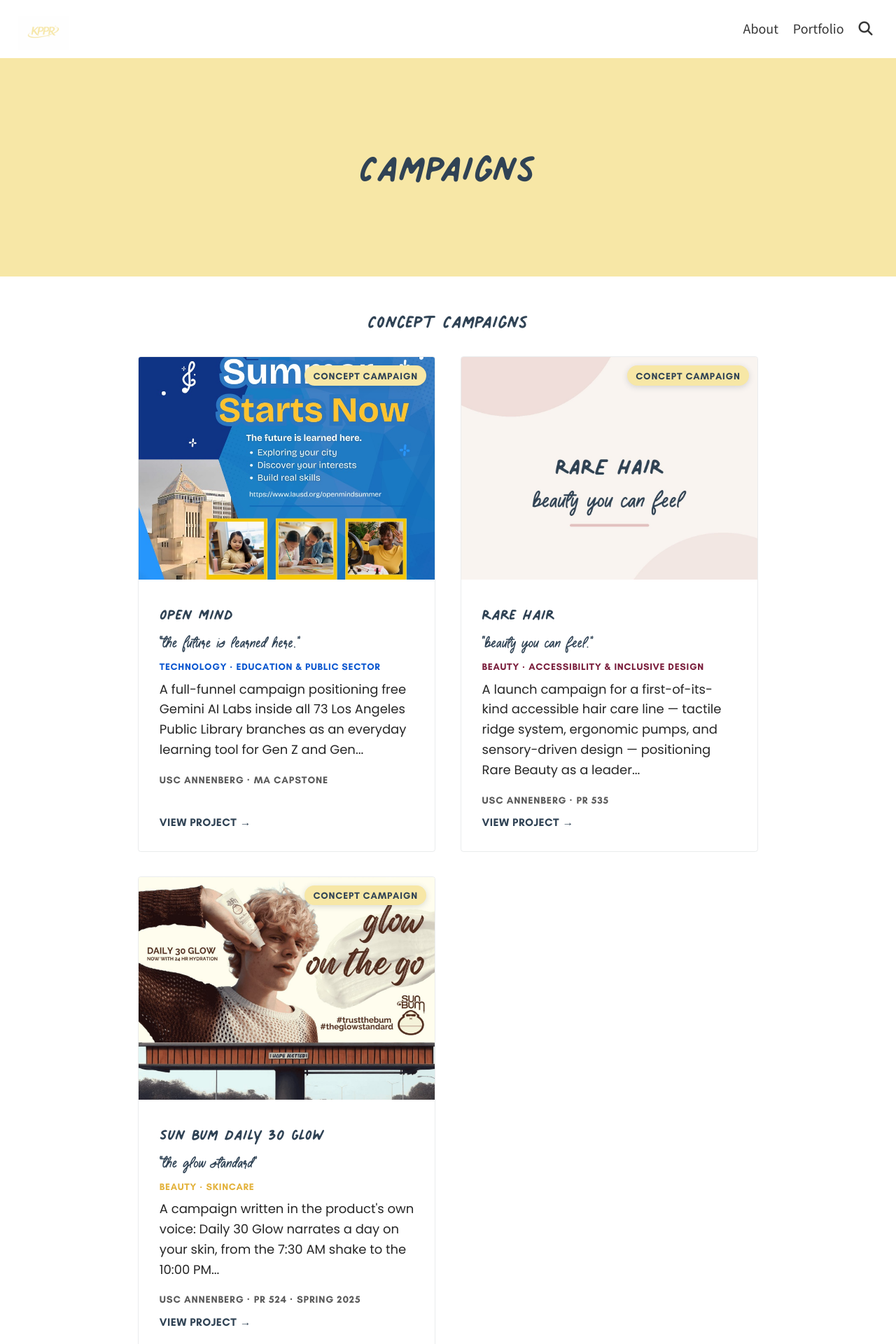
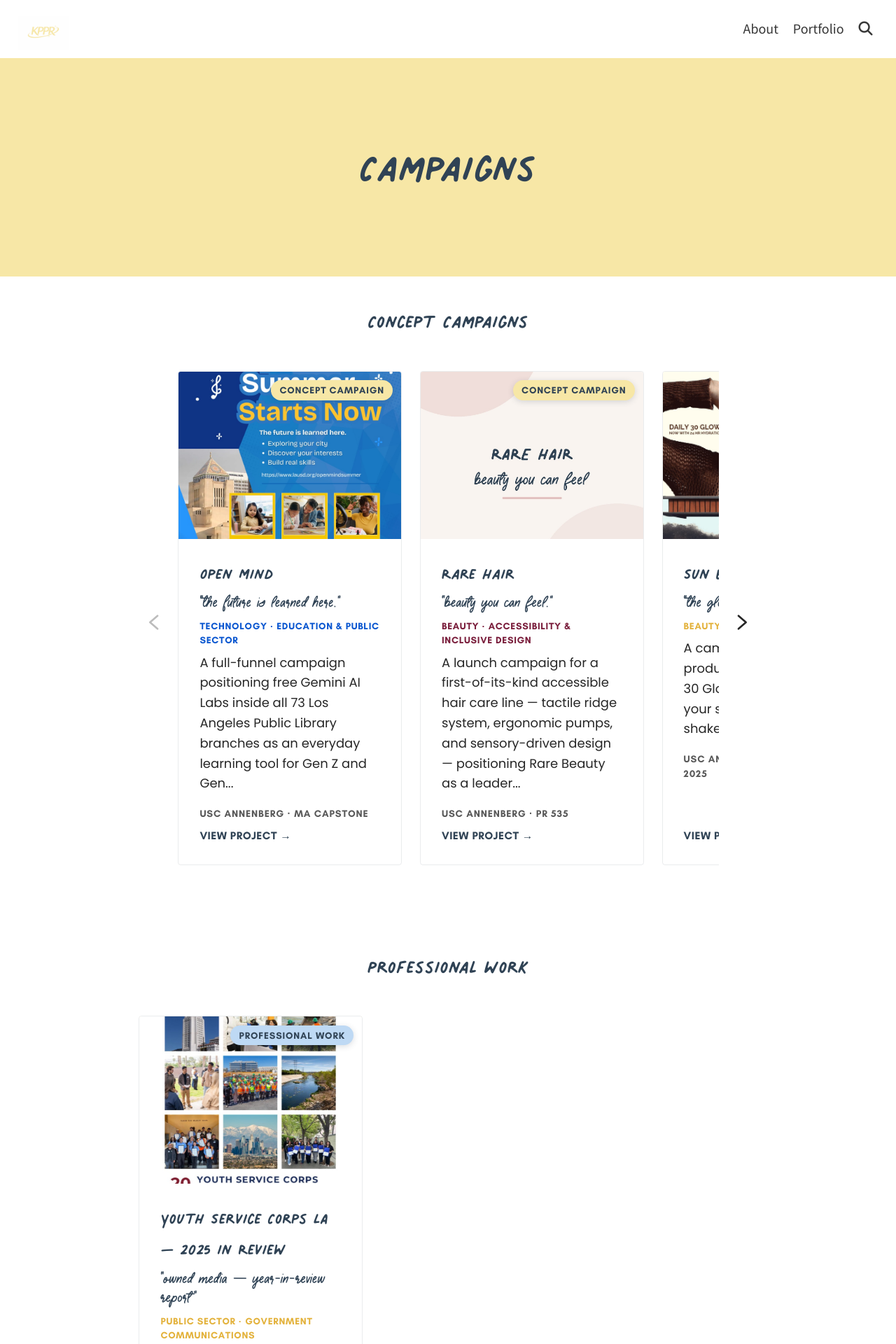
Before and after one commit to kipalacios/kipalacios.github.io, a Jekyll site: the page built from pages/campaigns.md, in a window 1280 px wide. Shown: the top 1920 px of the page at 70% size. Built offline with Jekyll 4.4.1, drawn with Linux system fonts in a browser that asks for light colours; a script that is not in the unit is left out.

Commit message:
Add a horizontal scroll row to the Campaigns groups
Modeled on Edelman's "Our Work" section: each group (Concept Campaigns,
Professional Work) is now a natively-scrollable row instead of a static
grid, with cards sized so the next one peeks at the edge to invite a
scroll. Arrows are a click accelerator on top of native scroll/swipe —
new scroll-carousel.js hides them automatically when a group is short
enough that there's nothing to scroll to (e.g. Professional Work's
single card today).

Co-Authored-By: Claude Sonnet 5 <noreply@anthropic.com>

```diff
--- a/_layouts/portfolio-index.liquid
+++ b/_layouts/portfolio-index.liquid
@@ -24,14 +24,31 @@ never make it silently disappear from this page.
 <section class="portfolio-group">
     <h2 class="portfolio-group__title">{{ g.title }}</h2>
     {% if g.blurb %}<p class="portfolio-group__blurb">{{ g.blurb }}</p>{% endif %}
-    <div class="portfolio-index">
-        {% for u in g.items %}
-        {% assign item = site.portfolio | where: "url", u | first %}
-        {% if item %}{% include portfolio/card.liquid item=item %}{% endif %}
-        {% endfor %}
+    {% comment %}
+    A horizontally-scrollable row rather than a static grid — cards snap into
+    place with the next one peeking at the edge, so scrolling (trackpad,
+    touch, or the arrows) reveals more without paging through discrete
+    slides. Arrows hide themselves via scroll-carousel.js when a group is
+    short enough that there's nothing to scroll to.
+    {% endcomment %}
+    <div class="campaign-scroll" data-scroll-carousel>
+        <button type="button" class="campaign-scroll__arrow campaign-scroll__arrow--prev" data-scroll-prev aria-label="Scroll {{ g.title }} left" hidden>
+            <svg viewBox="0 0 24 24" aria-hidden="true"><path d="M15 5 7 12l8 7" fill="none" stroke="currentColor" stroke-width="2" stroke-linecap="round" stroke-linejoin="round"/></svg>
+        </button>
+        <div class="campaign-scroll__track" data-scroll-track role="region" aria-label="{{ g.title }} campaigns" tabindex="0">
+            {% for u in g.items %}
+            {% assign item = site.portfolio | where: "url", u | first %}
+            {% if item %}{% include portfolio/card.liquid item=item %}{% endif %}
+            {% endfor %}
+        </div>
+        <button type="button" class="campaign-scroll__arrow campaign-scroll__arrow--next" data-scroll-next aria-label="Scroll {{ g.title }} right" hidden>
+            <svg viewBox="0 0 24 24" aria-hidden="true"><path d="m9 5 8 7-8 7" fill="none" stroke="currentColor" stroke-width="2" stroke-linecap="round" stroke-linejoin="round"/></svg>
+        </button>
     </div>
 </section>
 {% endfor %}
+
+<script defer src="{{ '/assets/js/scroll-carousel.js' | relative_url }}?v={{ site.time | date: '%s' }}"></script>
 
 {% comment %} Whatever no group claimed — including everything, when a page sets no groups at all. {% endcomment %}
 {% capture rest %}
--- a/_sass/_custom.scss
+++ b/_sass/_custom.scss
@@ -2300,6 +2300,65 @@ a.button.creator-bio__collab-cta {
   }
 }
 
+/* Horizontal, natively-scrollable row for the Campaigns groups — modeled on
+   Edelman's "Our Work" section: cards are sized narrower than the row so
+   the next one peeks at the edge, inviting a scroll rather than a click.
+   Arrows (hidden by default, shown by scroll-carousel.js when a group
+   overflows) are an accelerator on top of native scroll/swipe, not a
+   replacement for it. */
+.campaign-scroll {
+  display: flex;
+  align-items: center;
+  gap: 0.4em;
+  max-width: 1040px;
+  margin: 2.5rem auto 0;
+  padding: 0 $padding-medium 4rem;
+
+  &__track {
+    flex: 1 1 auto;
+    display: flex;
+    gap: 1.6rem;
+    overflow-x: auto;
+    scroll-snap-type: x proximity;
+    scroll-behavior: smooth;
+    padding: 0.3rem 0.1rem 1rem;
+    -webkit-overflow-scrolling: touch;
+    scrollbar-width: thin;
+    scrollbar-color: var(--border) transparent;
+
+    &::-webkit-scrollbar { height: 6px; }
+    &::-webkit-scrollbar-thumb { background: var(--border); border-radius: 999px; }
+    &::-webkit-scrollbar-track { background: transparent; }
+  }
+
+  .portfolio-index__card {
+    flex: 0 0 auto;
+    width: min(320px, 78vw);
+    scroll-snap-align: center;
+  }
+
+  &__arrow {
+    flex: 0 0 auto;
+    background: none;
+    border: none;
+    cursor: pointer;
+    color: var(--text);
+    padding: 0.4em;
+
+    svg { width: 1.6em; height: 1.6em; display: block; }
+
+    &:hover:not(:disabled) { color: $kppr-blue-deep; }
+    &:disabled { opacity: 0.3; cursor: default; }
+    &[hidden] { display: none; }
+  }
+
+  @media screen and (max-width: $break) {
+    padding: 0 $padding-medium 3rem;
+
+    .portfolio-index__card { width: min(280px, 82vw); }
+  }
+}
+
 .portfolio-index__card {
   display: flex;
   flex-direction: column;
--- /dev/null
+++ b/assets/js/scroll-carousel.js
@@ -0,0 +1,50 @@
+// Drives the horizontally-scrollable campaign rows (data-scroll-carousel).
+// Unlike project-carousel.js, this doesn't page between discrete slides —
+// the track is natively scrollable (trackpad, touch, click-drag), and the
+// arrows are just an accelerator on top of that: one click moves by one
+// card's width. Arrows hide themselves when a group has nothing to scroll to.
+document.addEventListener('DOMContentLoaded', function () {
+  var roots = document.querySelectorAll('[data-scroll-carousel]');
+
+  roots.forEach(function (root) {
+    var track = root.querySelector('[data-scroll-track]');
+    var prevBtn = root.querySelector('[data-scroll-prev]');
+    var nextBtn = root.querySelector('[data-scroll-next]');
+    if (!track) return;
+
+    function step() {
+      var card = track.firstElementChild;
+      if (!card) return track.clientWidth;
+      var gap = parseFloat(getComputedStyle(track).columnGap || getComputedStyle(track).gap || 0);
+      return card.getBoundingClientRect().width + gap;
+    }
+
+    function updateArrows() {
+      var max = track.scrollWidth - track.clientWidth;
+      var overflowing = max > 4;
+      if (prevBtn) {
+        prevBtn.hidden = !overflowing;
+        prevBtn.disabled = track.scrollLeft <= 4;
+      }
+      if (nextBtn) {
+        nextBtn.hidden = !overflowing;
+        nextBtn.disabled = track.scrollLeft >= max - 4;
+      }
+    }
+
+    if (prevBtn) {
+      prevBtn.addEventListener('click', function () {
+        track.scrollBy({ left: -step(), behavior: 'smooth' });
+      });
+    }
+    if (nextBtn) {
+      nextBtn.addEventListener('click', function () {
+        track.scrollBy({ left: step(), behavior: 'smooth' });
+      });
+    }
+
+    track.addEventListener('scroll', updateArrows, { passive: true });
+    window.addEventListener('resize', updateArrows);
+    updateArrows();
+  });
+});
```
